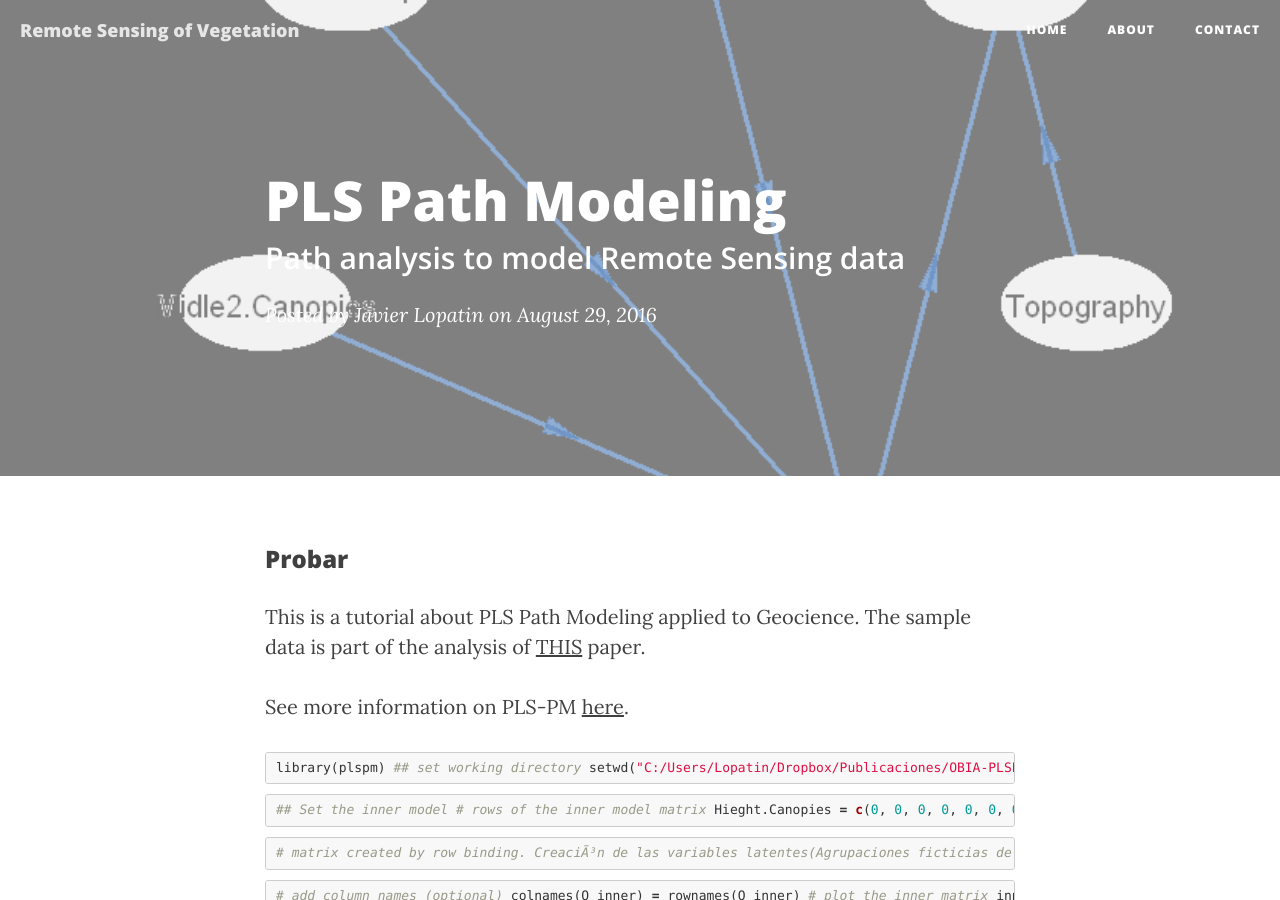
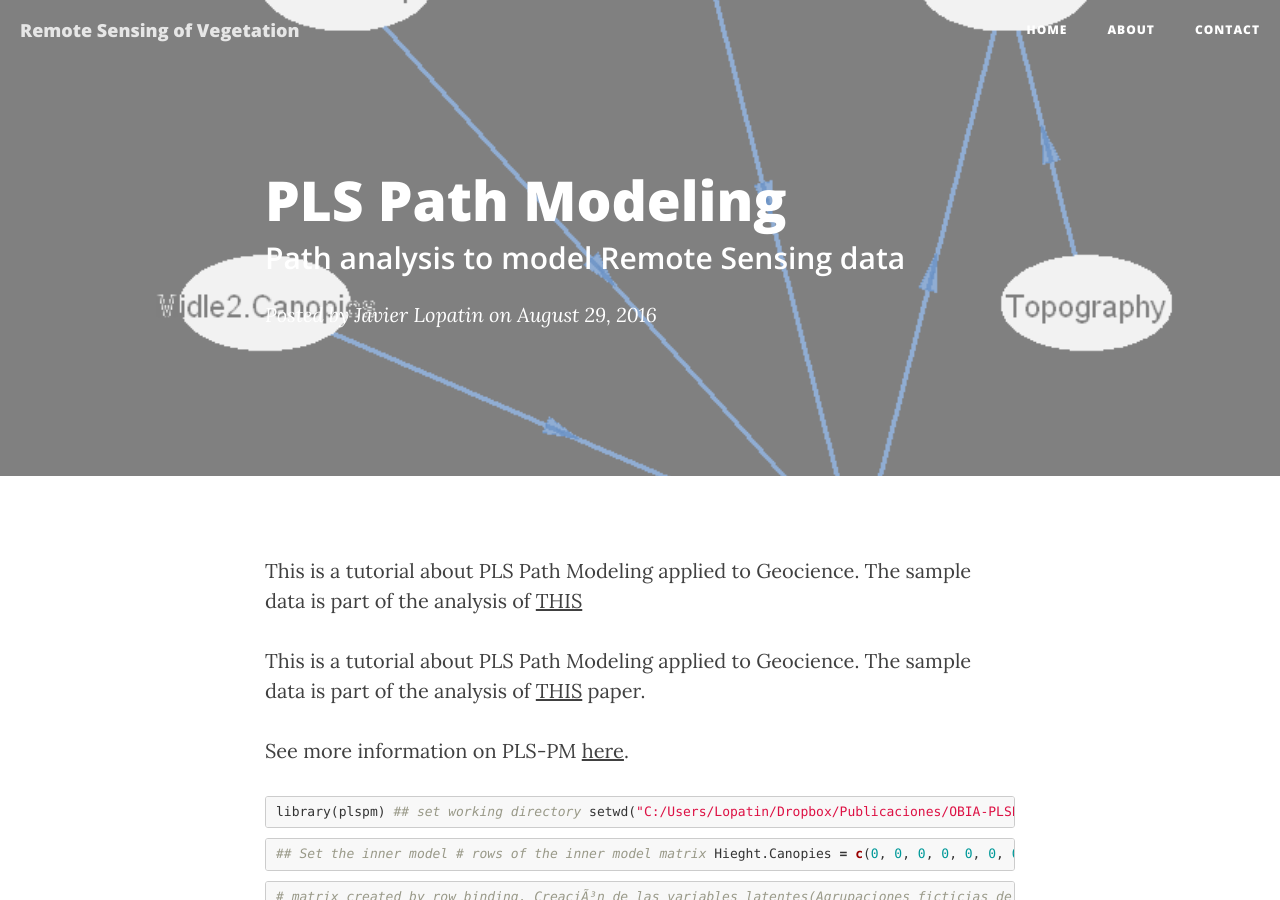
Before and after one commit to Remote-Sensing-of-Vegetation/Remote-Sensing-of-Vegetation.github.io, a Jekyll site: the page built from _posts/2016-08-29-PLS-Path-Modelling-Tutorial.markdown, in a window 1280 px wide and 900 px high. Built offline with Jekyll 4.4.1, drawn with Linux system fonts in a browser that asks for light colours; nearby versions of some CDN libraries.

Commit message:
Update 2016-08-29-PLS-Path-Modelling-Tutorial.markdown

```diff
--- a/_posts/2016-08-29-PLS-Path-Modelling-Tutorial.markdown
+++ b/_posts/2016-08-29-PLS-Path-Modelling-Tutorial.markdown
@@ -7,7 +7,8 @@ author:     "Javier Lopatin"
 header-img: "img/PLS-Path-Modelling-Tutorial-Figures/output_4_0.png"
 ---
 
-### Probar
+This is a tutorial about PLS Path Modeling applied to Geocience. The sample data is part of the analysis of [THIS]("http://ieeexplore.ieee.org/stamp/stamp.jsp?arnumber=6990570)
+
 
 <p>This is a tutorial about PLS Path Modeling applied to Geocience. The sample data is part of the analysis of <a href="http://ieeexplore.ieee.org/stamp/stamp.jsp?arnumber=6990570">THIS</a> paper.</p>
 <p>See more information on PLS-PM <a href="http://gastonsanchez.com/PLS_Path_Modeling_with_R.pdf">here</a>.</p>
```
